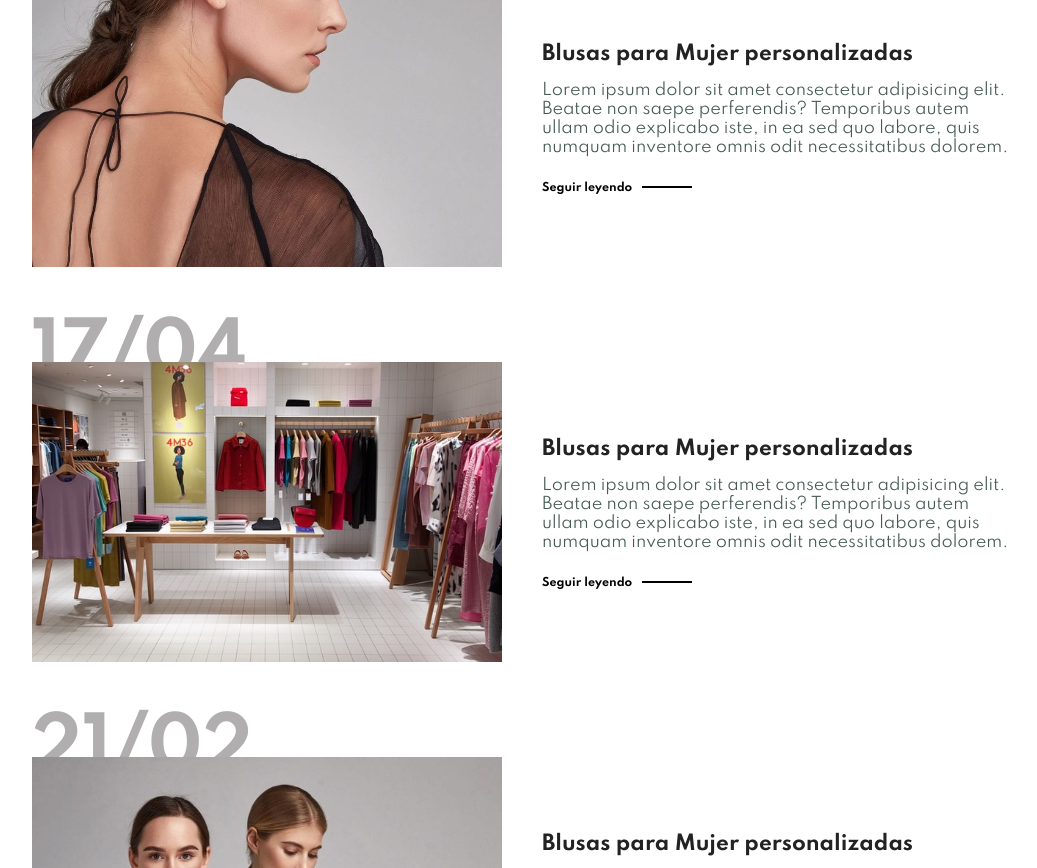
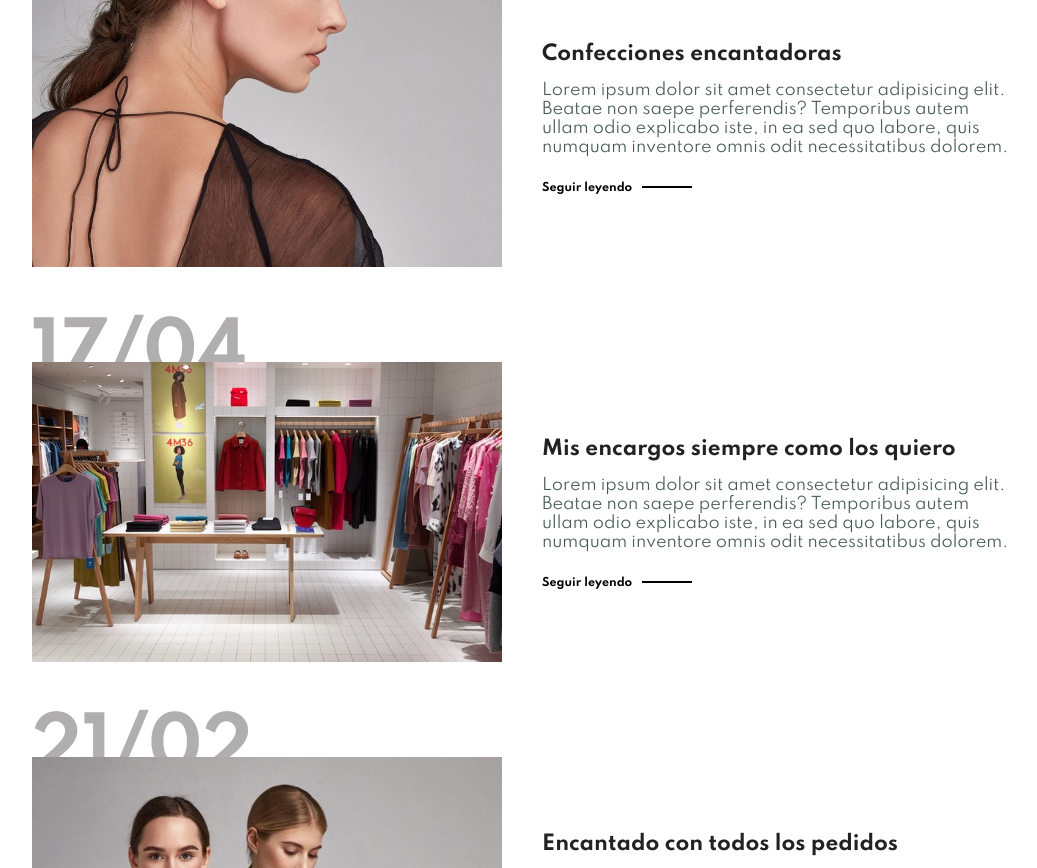
Before and after one commit to labgeek010/chicleStore, a plain HTML site: page blog.html in a window 1280 px wide. Shown: the part 680-1548 px from the top of the page, without its empty margins (118-1155 px from the left). Drawn offline with nearby package versions, Linux system fonts and the light colour scheme.

Commit message:
blo comments complete

```diff
--- a/blog.html
+++ b/blog.html
@@ -58,7 +58,7 @@
                     <img src="img/blog/b1.jpg" alt="">
                 </div>
                 <div class="blog-details">
-                    <h4>Blusas para Mujer personalizadas</h4>
+                    <h4>Confecciones encantadoras</h4>
                     <p>Lorem ipsum dolor sit amet consectetur adipisicing elit. Beatae non saepe perferendis? Temporibus autem ullam odio
                         explicabo iste, in ea sed quo labore, quis numquam inventore omnis odit necessitatibus dolorem.</p>
                     <a href="#">Seguir leyendo</a>
@@ -71,7 +71,7 @@
                     <img src="img/blog/b3.jpg" alt="">
                 </div>
                 <div class="blog-details">
-                    <h4>Blusas para Mujer personalizadas</h4>
+                    <h4>Mis encargos siempre como los quiero</h4>
                     <p>Lorem ipsum dolor sit amet consectetur adipisicing elit. Beatae non saepe perferendis? Temporibus autem ullam odio
                         explicabo iste, in ea sed quo labore, quis numquam inventore omnis odit necessitatibus dolorem.</p>
                     <a href="#">Seguir leyendo</a>
@@ -84,7 +84,7 @@
                     <img src="img/blog/b2.jpg" alt="">
                 </div>
                 <div class="blog-details">
-                    <h4>Blusas para Mujer personalizadas</h4>
+                    <h4>Encantado con todos los pedidos</h4>
                     <p>Lorem ipsum dolor sit amet consectetur adipisicing elit. Beatae non saepe perferendis? Temporibus autem ullam odio
                         explicabo iste, in ea sed quo labore, quis numquam inventore omnis odit necessitatibus dolorem.</p>
                     <a href="#">Seguir leyendo</a>
```
